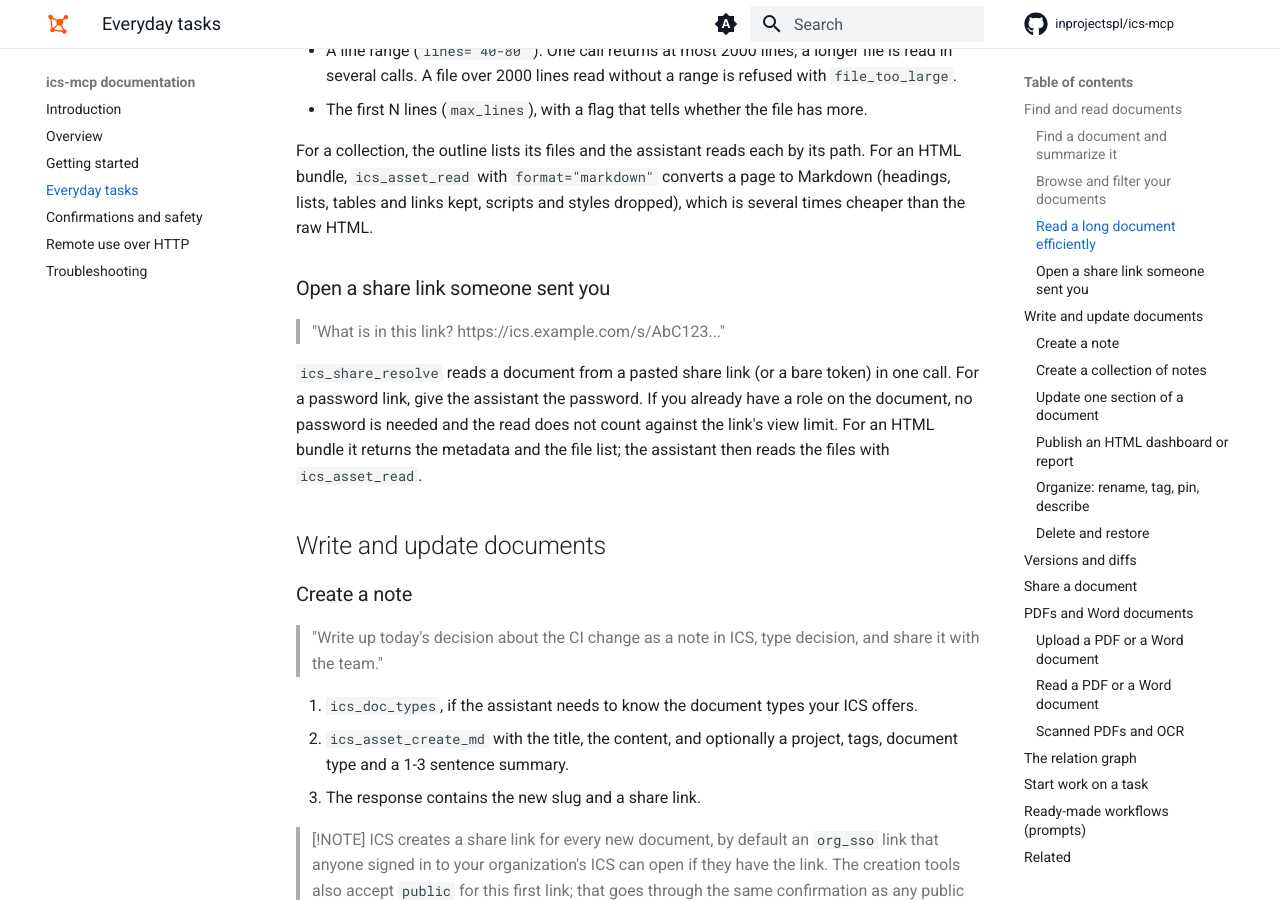
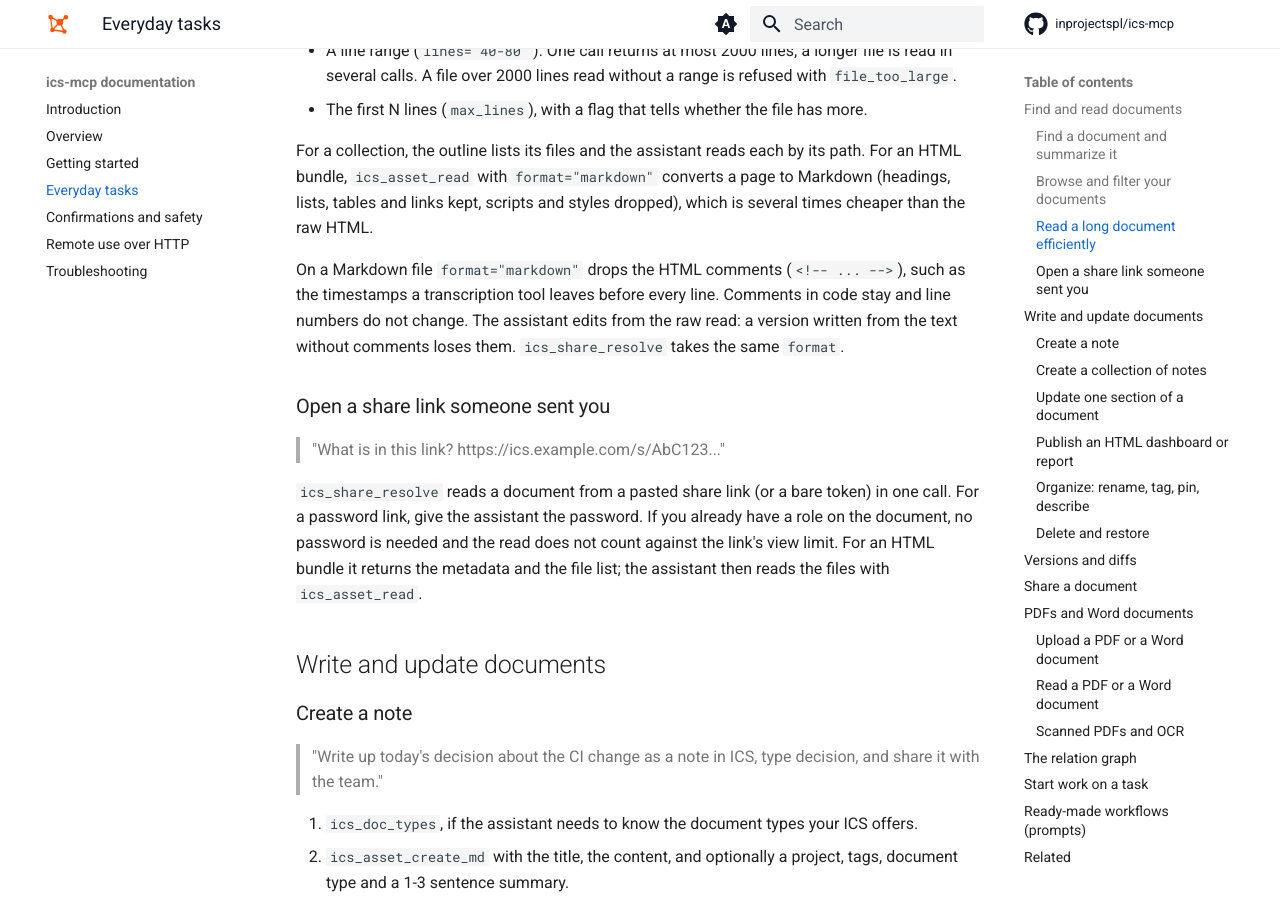
Before and after one commit to inprojectspl/ics-mcp, an MkDocs documentation site: the page built from docs/guide/everyday-tasks.md, in a window 1280 px wide and 900 px high, scrolled down 1712 px. Built offline with MkDocs 1.6.1 and Material for MkDocs 9.7.7, drawn with Linux system fonts in a browser that asks for light colours; comment, search, counter and statistics services are not loaded.

Commit message:
feat(read): read Markdown without HTML comments
ics_share_resolve forwards format to ICS, and format="markdown" in it and
in ics_asset_read now also covers Markdown files: ICS drops the HTML
comments and keeps line numbers. Tool texts and help say to edit from
the raw read, since a version written from the stripped text loses the
comments.

```diff
--- a/docs/guide/everyday-tasks.md
+++ b/docs/guide/everyday-tasks.md
@@ -70,6 +70,11 @@ For a collection, the outline lists its files and the assistant reads each by it
 HTML bundle, `ics_asset_read` with `format="markdown"` converts a page to Markdown (headings,
 lists, tables and links kept, scripts and styles dropped), which is several times cheaper than
 the raw HTML.
+
+On a Markdown file `format="markdown"` drops the HTML comments (`<!-- ... -->`), such as the
+timestamps a transcription tool leaves before every line. Comments in code stay and line numbers
+do not change. The assistant edits from the raw read: a version written from the text without
+comments loses them. `ics_share_resolve` takes the same `format`.
 
 ### Open a share link someone sent you
 
```
Also changed, not shown: CHANGELOG.md (+3 -0 lines), ics_mcp/help_md/tool-selection.md (+1 -0 lines), ics_mcp/help_md/tools.md (+9 -2 lines), 4 other files.
